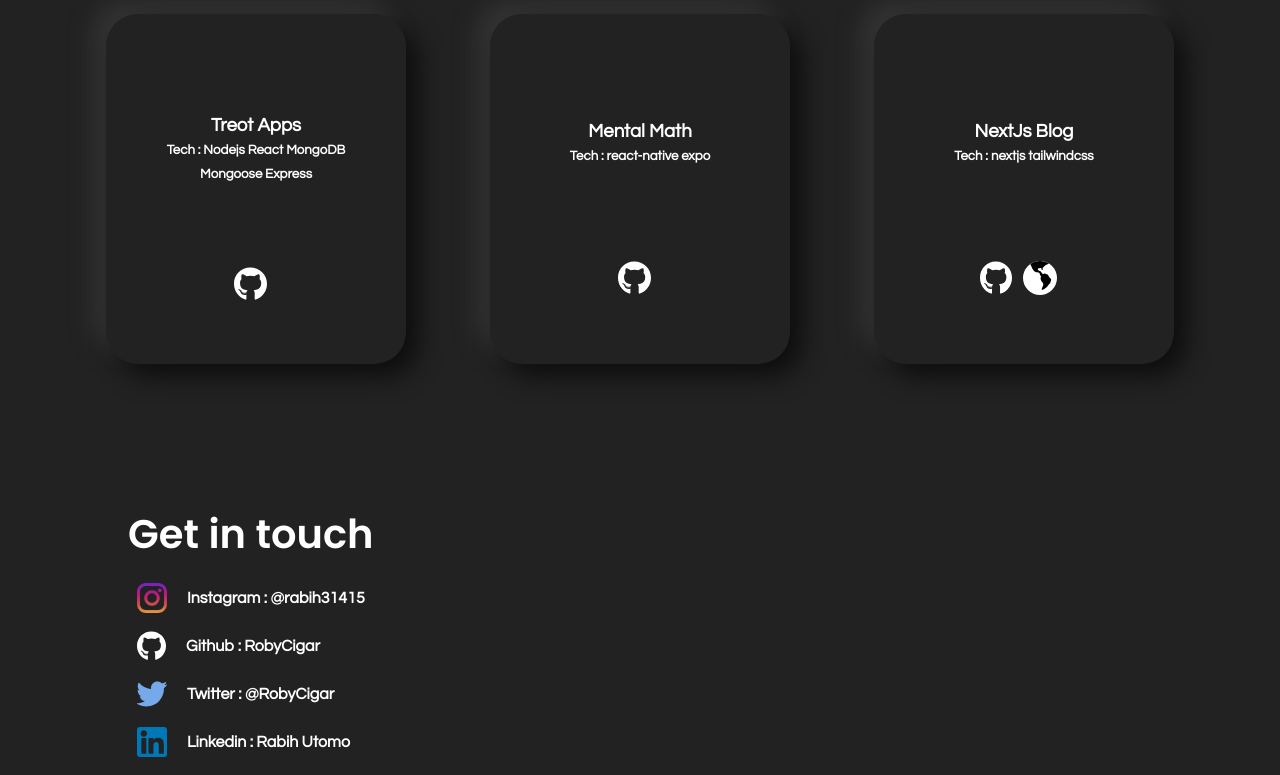
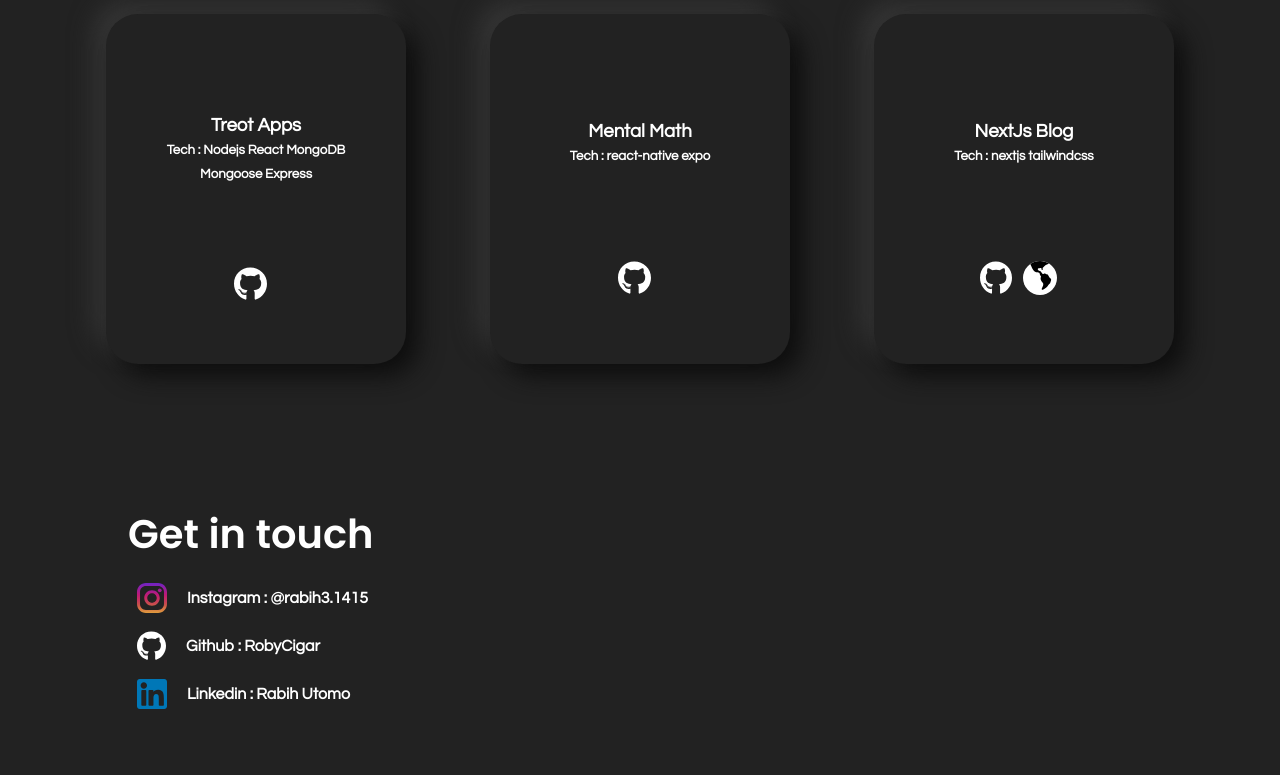
Before and after one commit to RobyCigar/Portfolio, a React (Create React App) app: page / in a window 1280 px wide. Shown: the part 2000-2775 px from the top of the page. Built offline with nearby package versions, Linux system fonts and the light colour scheme.

Commit message:
improve: delete yt and twit

```diff
--- a/src/components/footer.jsx
+++ b/src/components/footer.jsx
@@ -14,23 +14,15 @@ function Footer() {
   			<div className={styles.socmed}>
 					<div>
             <img src={insta} alt="Istagram"/>
-            <p className={styles.link}><a href="https://instagram.com/rabih31415">Instagram : @rabih31415</a></p>
+            <p className={styles.link}><a href="https://instagram.com/rabih3.1415">Instagram : @rabih3.1415</a></p>
           </div>
           <div>
             <img src={github} alt="github"/>
             <p className={styles.link}><a href="https://github.com/Robycigar">Github : RobyCigar</a></p>
           </div>
           <div>
-            <img src={twitter} alt="twitter"/>
-            <p className={styles.link}> <a  href="https://twitter.com/Robycigar">Twitter : @RobyCigar</a></p>
-          </div>
-          <div>
             <img src={linkedin} alt="linkedin"/>
             <p className={styles.link}> <a  href="https://www.linkedin.com/in/rabih-utomo-36955a1b9/">Linkedin : Rabih Utomo</a></p>
-          </div>
-          <div>
-            <img src={youtube} alt="youtube"/>
-            <p className={styles.link}> <a href="https://www.youtube.com/channel/UC3QMJzy0nw4MM1t4QHwXr-A">YouTube : Roby Cigar</a></p>
           </div>
 				</div>
         <p className={styles.attr}>Created with 💖 in 🇮🇩</p>
```
